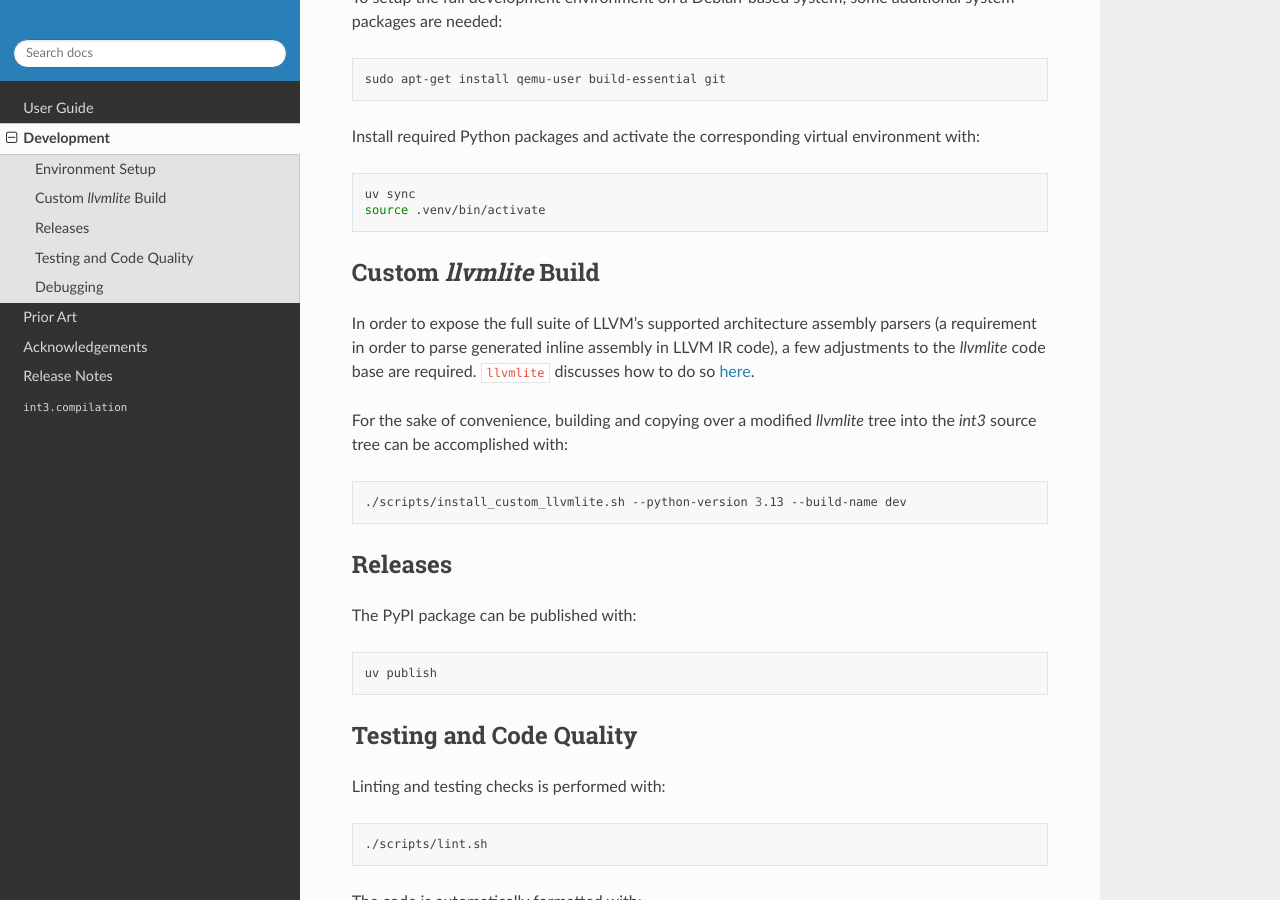
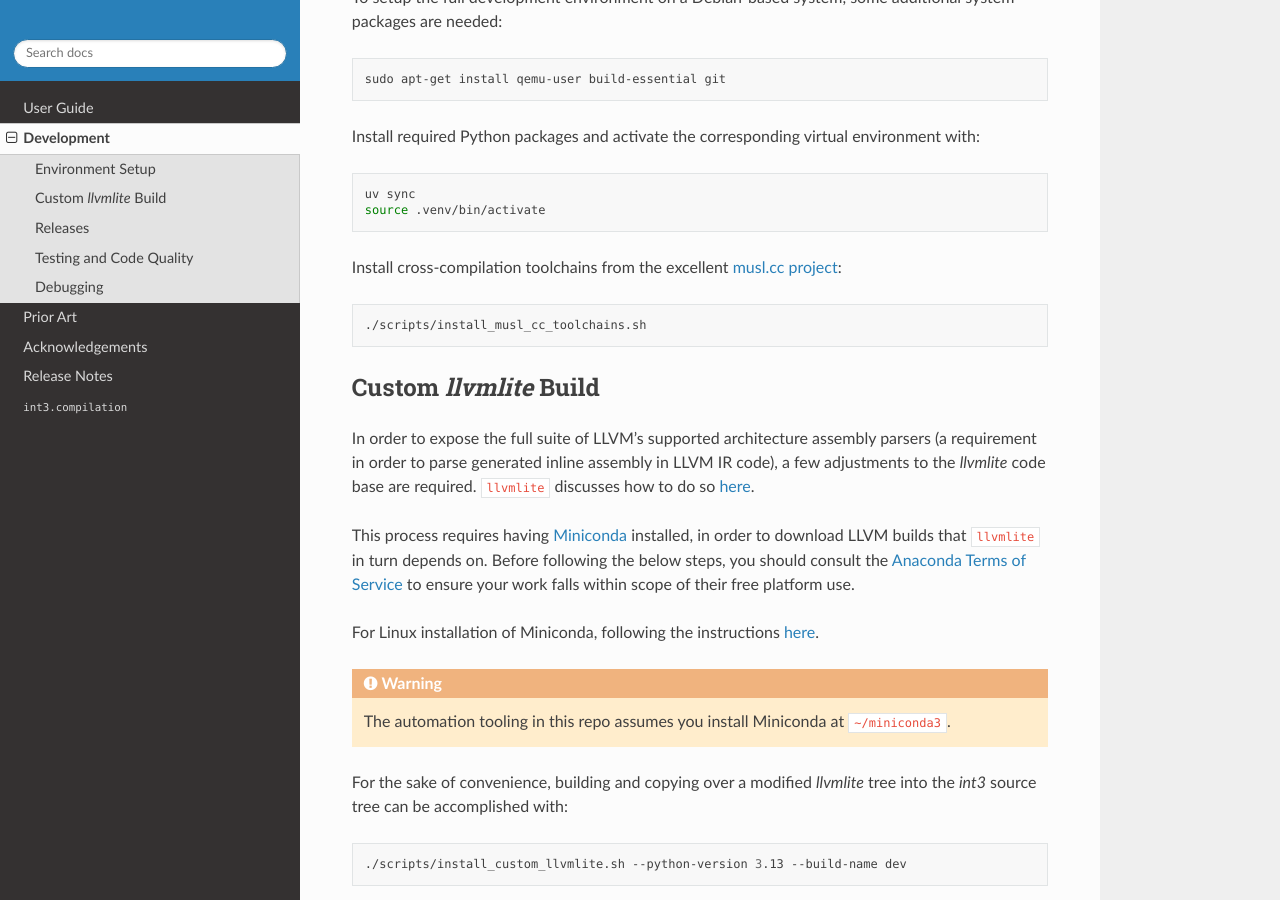
Before and after one commit to welchbj/int3, a Sphinx documentation site: the page built from docs/development.rst, in a window 1280 px wide and 900 px high, scrolled down 230 px. Built offline with Sphinx 7.4.7 and the Read the Docs theme 3.1.0, drawn with Linux system fonts in a browser that asks for light colours.

Commit message:
Clarify some installation instructions in dev docs

```diff
--- a/docs/development.rst
+++ b/docs/development.rst
@@ -18,11 +18,25 @@ Install required Python packages and activate the corresponding virtual environm
     uv sync
     source .venv/bin/activate
 
+Install cross-compilation toolchains from the excellent `musl.cc project <https://musl.cc/>`_:
+
+.. code-block:: bash
+
+    ./scripts/install_musl_cc_toolchains.sh
+
 
 Custom `llvmlite` Build
 -----------------------
 
 In order to expose the full suite of LLVM's supported architecture assembly parsers (a requirement in order to parse generated inline assembly in LLVM IR code), a few adjustments to the `llvmlite` code base are required. ``llvmlite`` discusses how to do so `here <https://llvmlite.readthedocs.io/en/latest/admin-guide/install.html>`_.
+
+This process requires having `Miniconda <https://www.anaconda.com/docs/getting-started/miniconda/main>`_ installed, in order to download LLVM builds that ``llvmlite`` in turn depends on. Before following the below steps, you should consult the `Anaconda Terms of Service <https://www.anaconda.com/legal>`_ to ensure your work falls within scope of their free platform use.
+
+For Linux installation of Miniconda, following the instructions `here <https://www.anaconda.com/docs/getting-started/miniconda/install#linux-terminal-installer>`_.
+
+.. warning::
+
+    The automation tooling in this repo assumes you install Miniconda at ``~/miniconda3``.
 
 For the sake of convenience, building and copying over a modified `llvmlite` tree into the `int3` source tree can be accomplished with:
 
```
